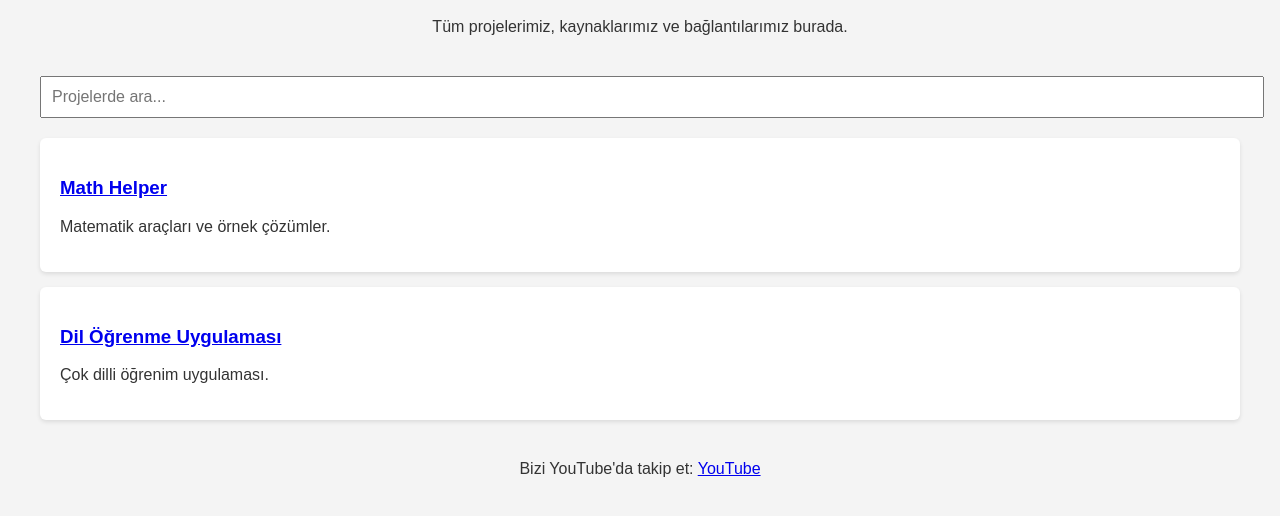
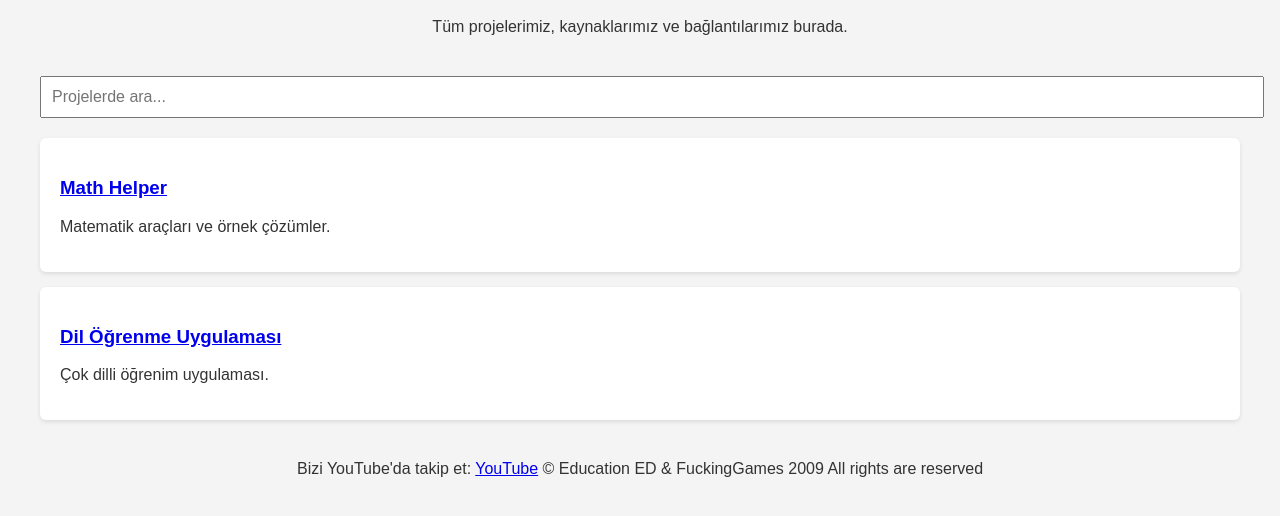
Before and after one commit to chemist83/mainpage, a plain HTML site: page index.html in a window 1280 px wide. Shown: the part 80-596 px from the top of the page. Drawn offline with Linux system fonts and the light colour scheme.

Commit message:
Update index.html

```diff
--- a/index.html
+++ b/index.html
@@ -26,7 +26,7 @@
   </section>
 
   <footer>
-    <p>Bizi YouTube'da takip et: <a href="https://youtube.com/@educationed" target="_blank">YouTube</a></p>
+    <p>Bizi YouTube'da takip et: <a href="https://youtube.com/@educationed" target="_blank">YouTube</a> © Education ED & FuckingGames 2009  All rights are reserved</p>
   </footer>
 
   <script>
```
